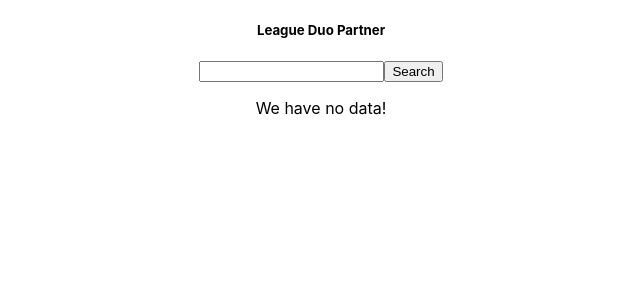
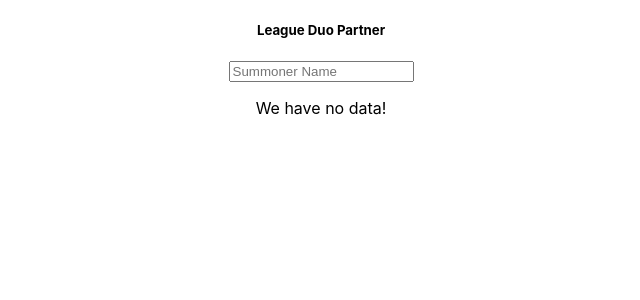
Before and after one commit to maxwellworkman/lolduopartner, a React (Create React App) app: page / in a window 1280 px wide. Shown: the top 300 px of the page, without its empty margins (319-959 px from the left). Built offline with nearby package versions, Linux system fonts and the light colour scheme.

Commit message:
added getplayer server request for getting player ranked info and displaying

```diff
--- a/src/App.js
+++ b/src/App.js
@@ -1,43 +1,77 @@
 import React, { useState, useEffect } from 'react';
 import axios from 'axios';
-import logo from './logo.svg';
 import './App.css';
 
 function App() {
+
+  const [ gameList, setGameList ] = useState([]);
+  const [ playerList, setPlayerList ] = useState([]);
+  const serverURL = "http://localhost:4000";
   const [ searchText, setSearchText ] = useState("");
-  const [ gameList, setGameList ] = useState([]);
+  const [ duoPartner, setDuoPartner ] = useState("");
+  const [ playerData, setPlayerData ] = useState("");
+
+
+
 
   function getPlayerGames(event) {
-    axios.get("http://localhost:4000/past5Games", { params: {username: searchText}})
+    axios.get( serverURL + "/past5Games", { params: {username: event}})
       .then(function (response) {
         setGameList(response.data);
+        console.log(gameList);
       }).catch(function (error) {
         console.log(error);
       })
   }
-  console.log(gameList);
+
+  function getPlayer(event) {
+    axios.get( serverURL + "/player", { params: {username: event}})
+      .then(function (response) {
+        setPlayerData(response.data);
+        //console.log(playerData);
+      }).catch(function (error) {
+        console.log(error);
+      })
+  }
+
+  function TextBox() {
+    const [value, setValue] = useState('');
+
+    useEffect(() => {
+      let timerId = null;
+
+      if (value.length > 3) {
+        timerId = setTimeout(() => {
+          getPlayer(value);
+          //console.log(value);
+        }, 1000);
+      }
+
+      return () => {
+        clearTimeout(timerId);
+      };
+    }, [value]);
+
+    const handleChange = (event) => {
+      setValue(event.target.value);
+    };
+
+    return (
+      <input type="text" value={value} onChange={handleChange} placeholder="Summoner Name"/>
+    );
+  }
 
   return (
     <div className="App">
     <div className="container">
       <h5>League Duo Partner</h5>
-      <input type="text" onChange={e=> setSearchText(e.target.value)}></input>
-      <button onClick={getPlayerGames}> Search </button>
-      {gameList.length !== 0 ?
+      {TextBox()}
+      {JSON.stringify(playerData) != '{}' && JSON.stringify(playerData) != '""' ?
         <>
         <p>We have data!</p>
-        {
-          gameList.map((gameData, index) =>
-          <>
-          <h2>Game {index + 1}</h2>
-          <div>{gameData.info.participants.map((data, participantIndex) =>
-            <p>Player {participantIndex + 1}: {data.summonerName}, KDA: {data.kills} / {data.deaths} / {data.assists}</p>
-          )
-          }
-          </div>
-          </>
-          )
-        }
+        {console.log(JSON.stringify(playerData))}
+        <p>{playerData[0].summonerName}</p>
+        <p>{playerData[0].tier} {playerData[0].rank}</p>
         </>
       :
       <>
```
